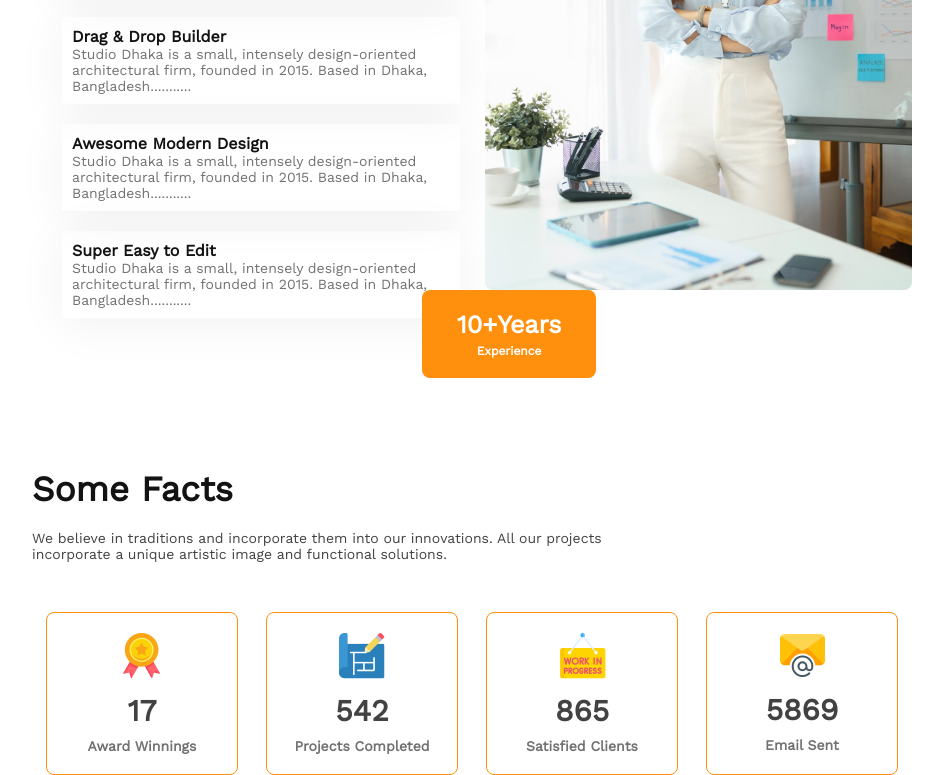
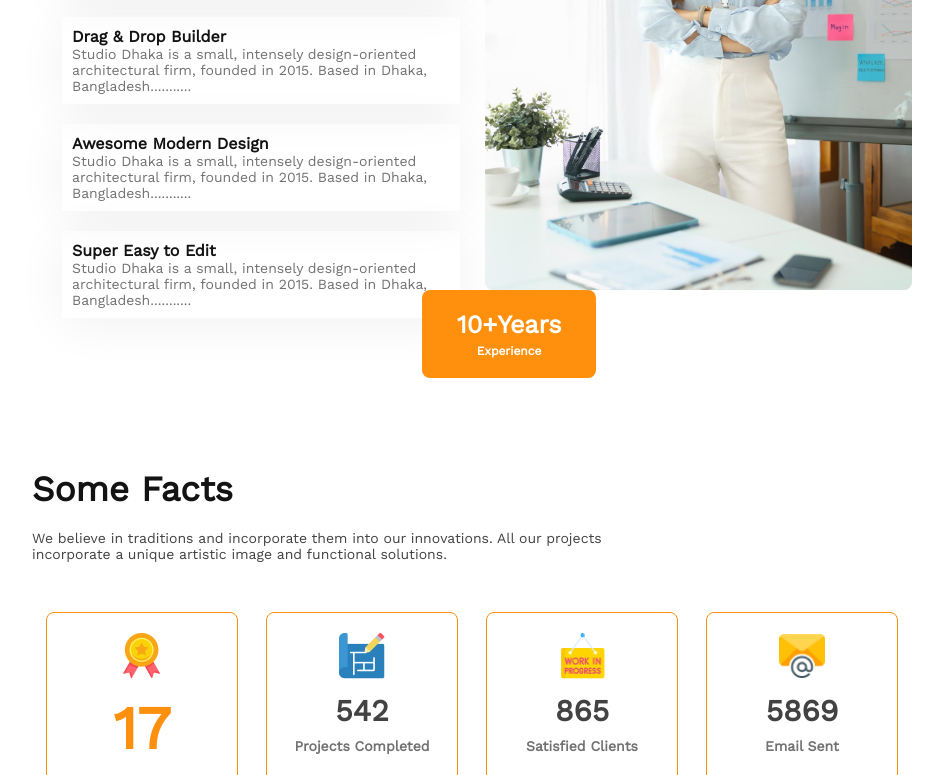
Before and after one commit to anischp/07-Assignment-02, a plain HTML site: page index.html in a window 1280 px wide. In both pictures the pointer is over the element "17". Shown: the part 1807-2582 px from the top of the page, without its empty margins (168-1111 px from the left). Drawn offline with nearby package versions, Linux system fonts and the light colour scheme.

Commit message:
Facts Completed

```diff
--- a/styles/style.css
+++ b/styles/style.css
@@ -201,9 +201,28 @@ header a {
   font-size: 30px;
   color: #424242;
   margin-top: 10px;
+  transition: font-size 1s, color 1s;
+}
+.fact h1:hover {
+  font-size: 60px;
+  color: #ff900e;
 }
 .fact h3 {
   font-size: 14px;
   color: #727272;
   margin-top: 10px;
+  transition: font-size 1s, color 1s;
 }
+.fact h3:hover {
+  font-size: 16px;
+  color: #ff900e;
+}
+.fact img {
+  width: 46px;
+  height: 46px;
+  transition: width 1s, height 1s;
+}
+.fact img:hover {
+  width: 90px;
+  height: 90px;
+}
```
